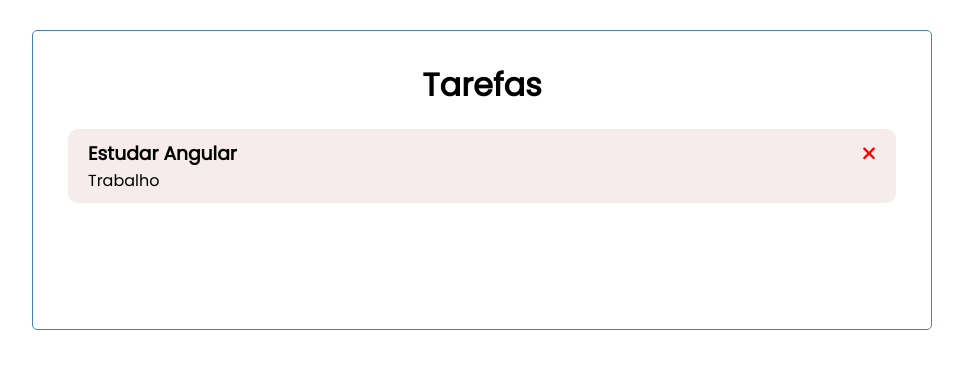
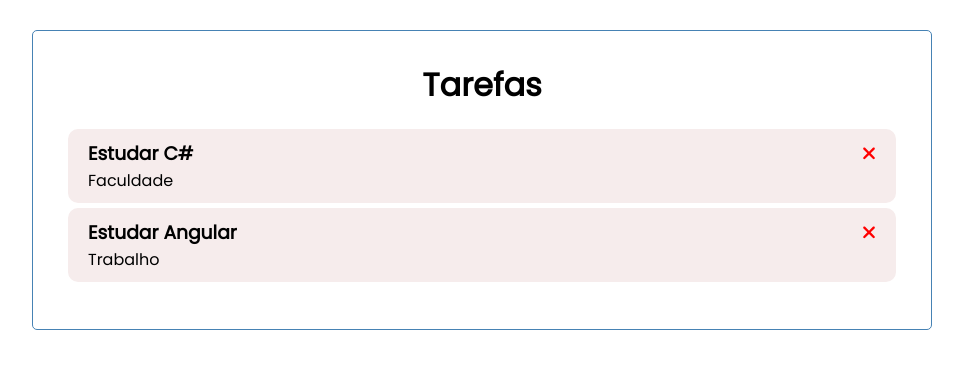
Before and after one commit to viannaingrid/listaTarefas, an Angular app: page / in a window 1280 px wide. Shown: the top 368 px of the page, without its empty margins (158-1121 px from the left). Built offline with nearby package versions, Linux system fonts and the light colour scheme; data requests are answered from the project's data file.

Commit message:
:wrench: update

```diff
--- a/db.json
+++ b/db.json
@@ -1,5 +1,11 @@
 {
   "tasks": [
+    {
+      "id": "1",
+      "tarefa": "Estudar C#",
+      "categoria": "Faculdade",
+      "concluido": true
+    },
     {
       "id": "2",
       "tarefa": "Estudar Angular",
--- a/src/app/components/task-item/task-item.component.html
+++ b/src/app/components/task-item/task-item.component.html
@@ -1,4 +1,5 @@
-<section class="task" (dblclick)="onToggle(tarefa)">
+<section class="task" (dblclick)="onToggle(tarefa)"
+  [ngClass]="{reminder: tarefa.concluido}">
   <h3>{{tarefa.tarefa}}
     <fa-icon [icon]="faTimes" [ngStyle]="{'color': 'red'}" (click)="onDelete(tarefa)"></fa-icon>
   </h3>
--- a/src/app/components/tasks/tasks.component.ts
+++ b/src/app/components/tasks/tasks.component.ts
@@ -28,6 +28,7 @@ export class TasksComponent implements OnInit {
   }
 
   toggleConcluido(tarefa:Tarefa){
-
+    tarefa.concluido = !tarefa.concluido;
+    this.taskService.updateTask(tarefa).subscribe();
   }
 }
```
